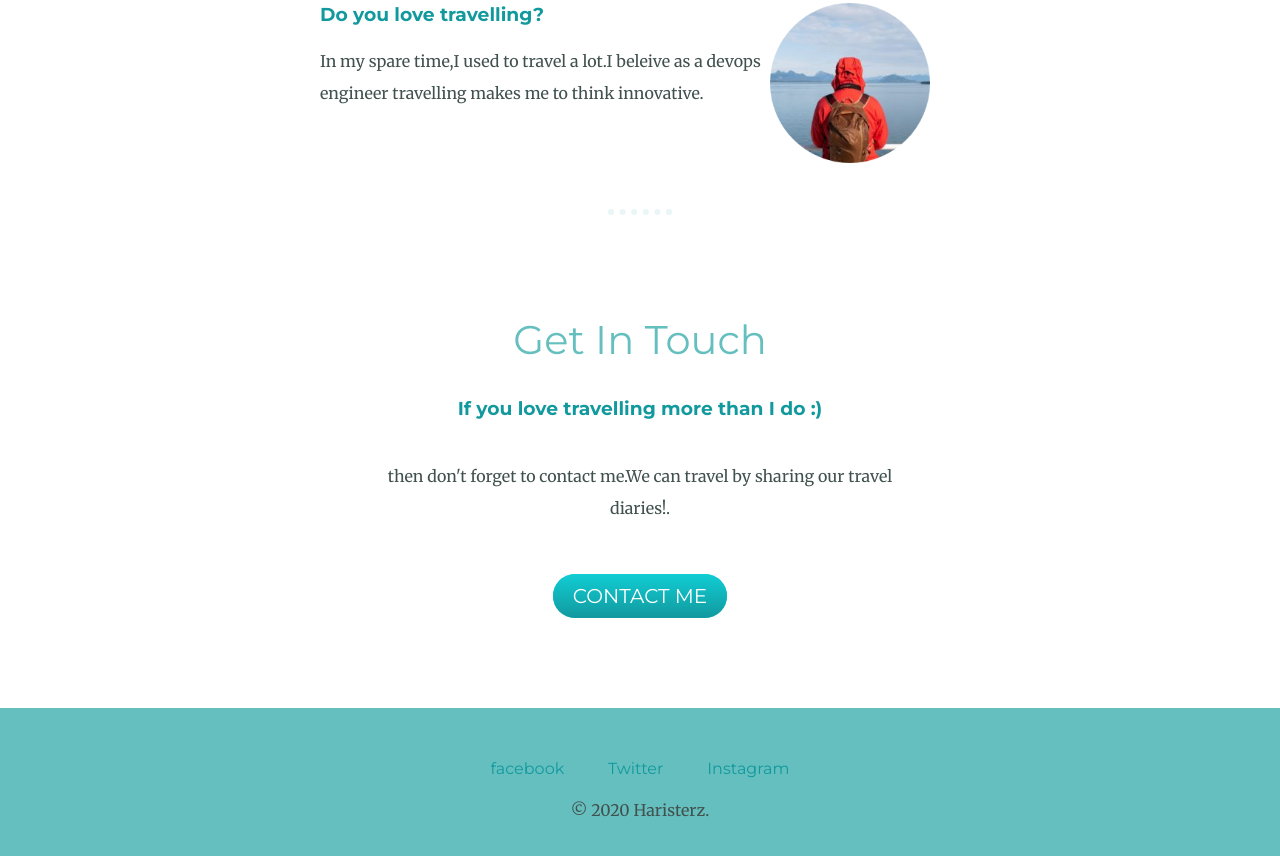
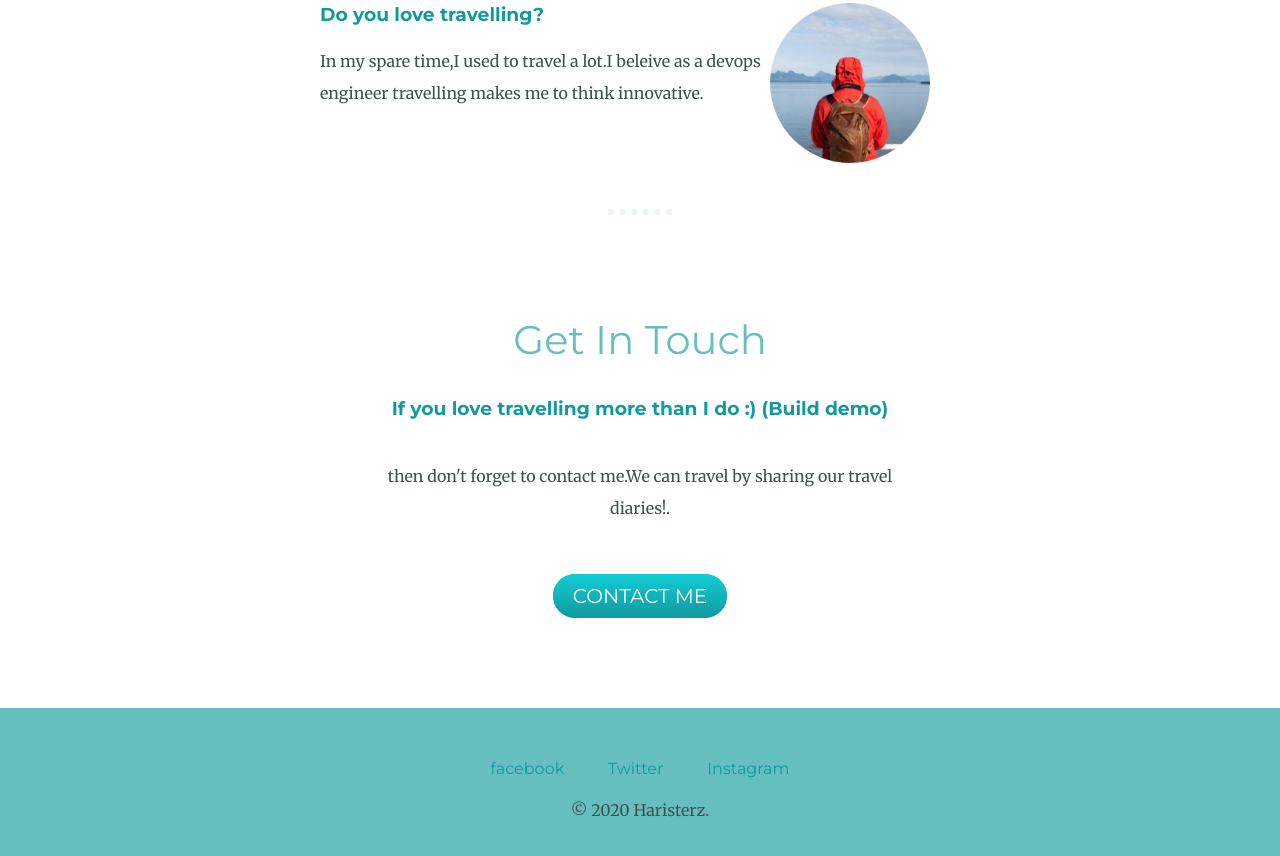
Before and after one commit to Haristerz/005, a plain HTML site: page index.html in a window 1280 px wide. Shown: the part 1963-2819 px from the top of the page. Drawn offline with Linux system fonts and the light colour scheme.

Commit message:
Update index.html

```diff
--- a/index.html
+++ b/index.html
@@ -50,7 +50,7 @@
     <hr>
     <div class="contact-me">
       <h2>Get In Touch</h2>
-      <h3>If you love travelling more than I do :) </h3>
+      <h3>If you love travelling more than I do :) (Build demo) </h3>
       <p class="contact-message">then don't forget to contact me.We can travel by sharing our travel diaries!.</p>
       <a class="btn" href="mailto:haristerz97@email.com">CONTACT ME</a>
     </div>
```
